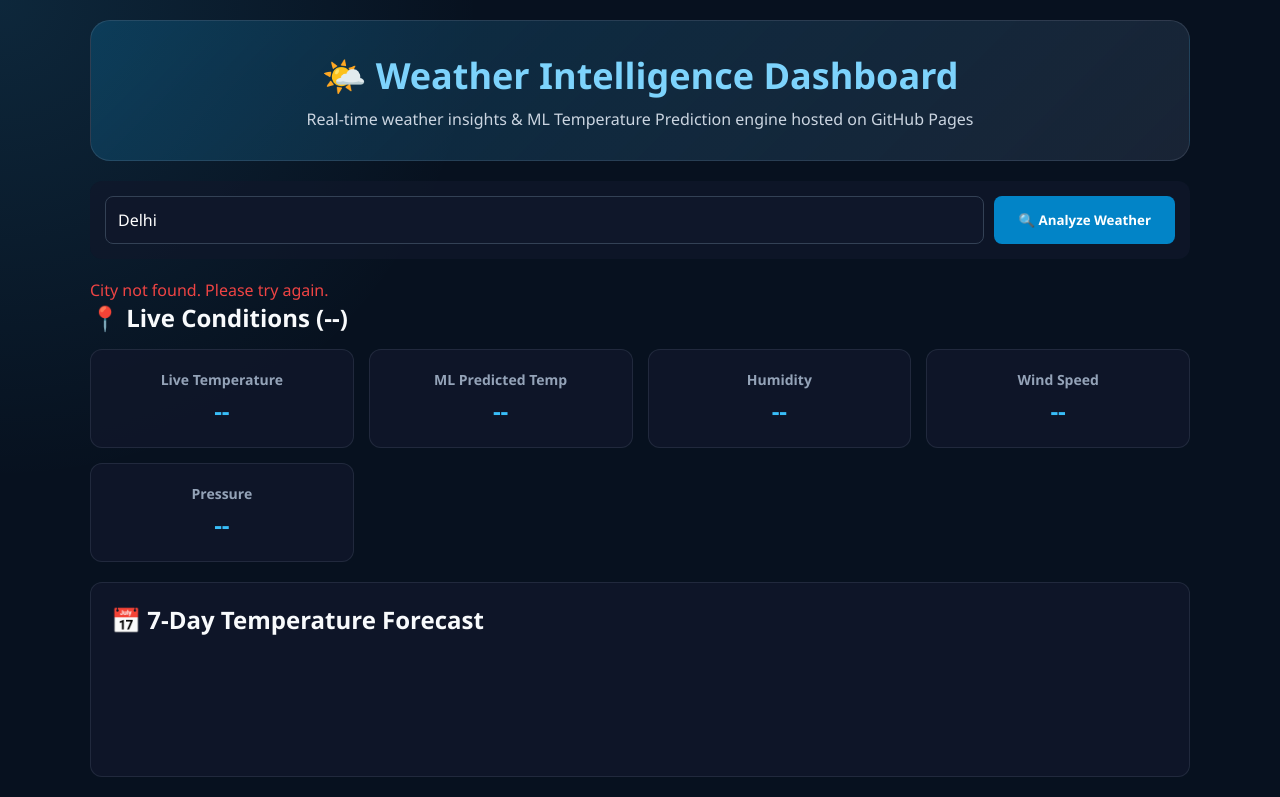
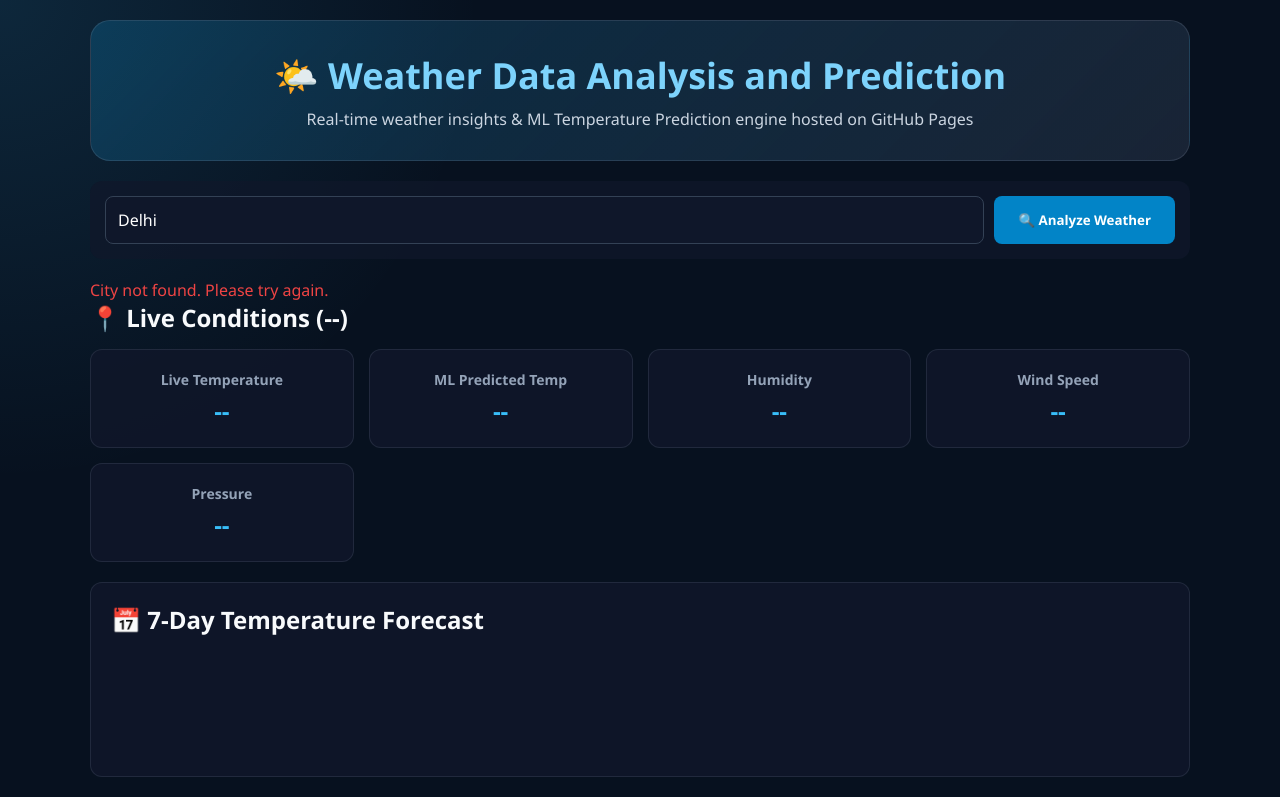
Before and after one commit to Panchamipm2006/weather-prediction-ml, a plain HTML site: page index.html in a window 1280 px wide. Shown: the top 797 px of the page. Drawn offline with nearby package versions, Linux system fonts and the light colour scheme; no server answers.

Commit message:
Update index.html

```diff
--- a/index.html
+++ b/index.html
@@ -3,7 +3,7 @@
 <head>
     <meta charset="UTF-8">
     <meta name="viewport" content="width=device-width, initial-scale=1.0">
-    <title>Weather Intelligence Dashboard</title>
+    <title>Weather Data Analysis and Prediction</title>
     <script src="https://cdn.jsdelivr.net/npm/chart.js"></script>
     <style>
         * { box-sizing: border-box; margin: 0; padding: 0; font-family: 'Segoe UI', Tahoma, Geneva, Verdana, sans-serif; }
@@ -40,7 +40,7 @@
 
 <div class="container">
     <div class="hero">
-        <h1>🌤️ Weather Intelligence Dashboard</h1>
+        <h1>🌤️ Weather Data Analysis and Prediction</h1>
         <p>Real-time weather insights & ML Temperature Prediction engine hosted on GitHub Pages</p>
     </div>
 
```
